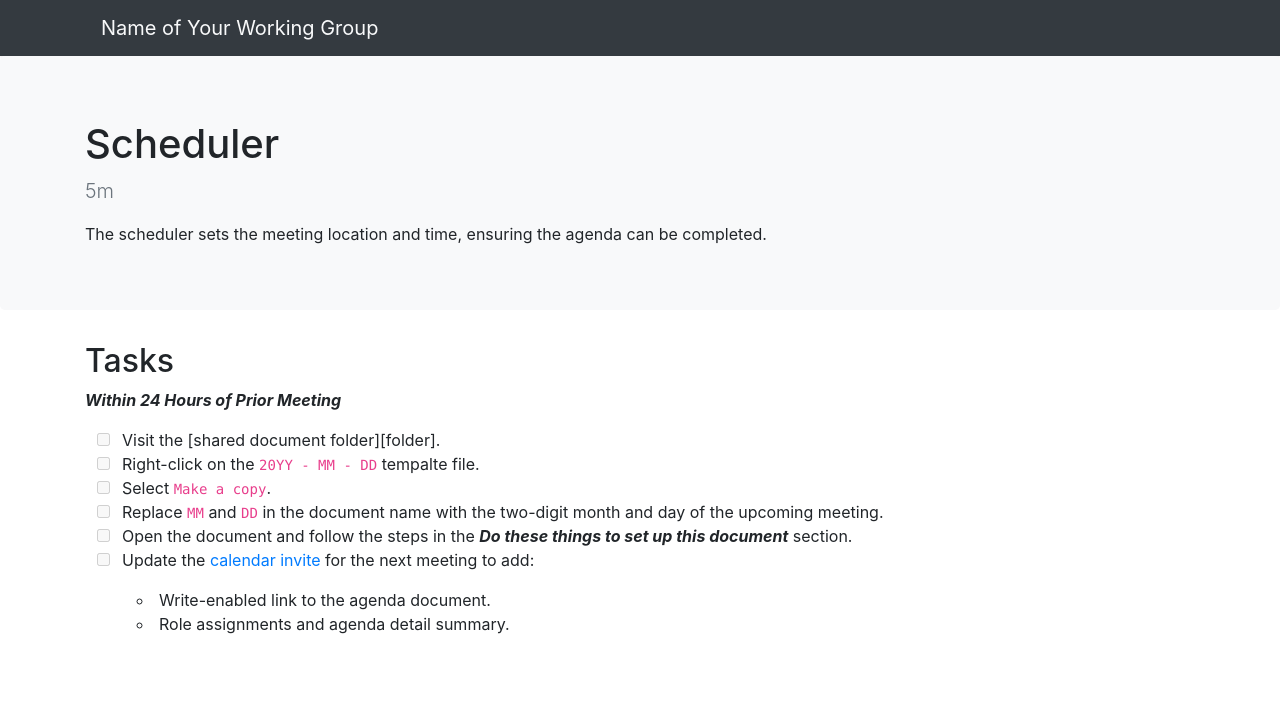
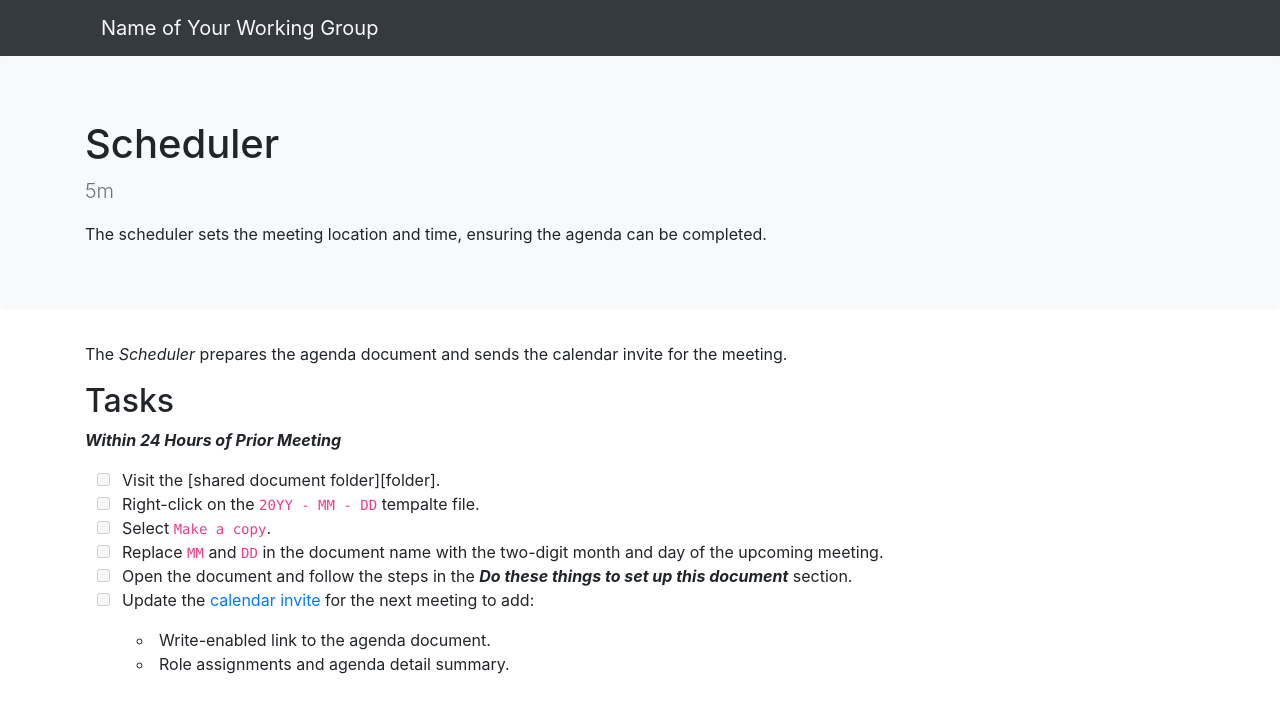
Before and after one commit to mrsanz/jekyll-roles-theme, a Jekyll site: the page built from roles/scheduler.md, in a window 1280 px wide. Shown: the top 713 px of the page. Built offline with Jekyll 4.4.1, drawn with Linux system fonts in a browser that asks for light colours; nearby versions of some CDN libraries.

Commit message:
Update scheduler.md

```diff
--- a/_includes/default_roles/scheduler.md
+++ b/_includes/default_roles/scheduler.md
@@ -1,3 +1,5 @@
+The _Scheduler_ prepares the agenda document and sends the calendar invite for the meeting.
+
 ## Tasks
 
 ***Within 24 Hours of Prior Meeting***
```
